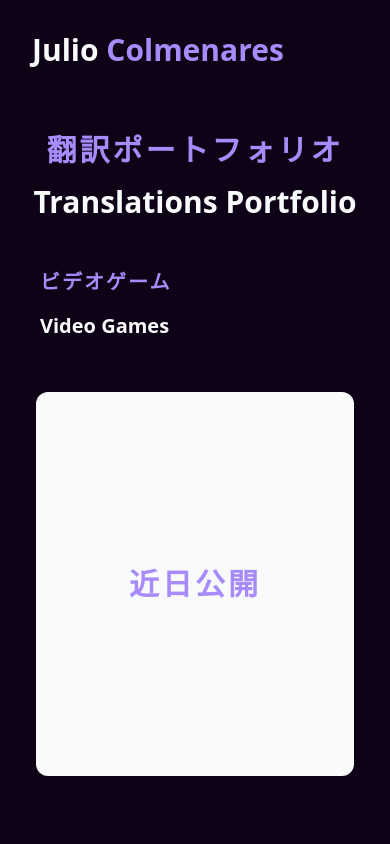
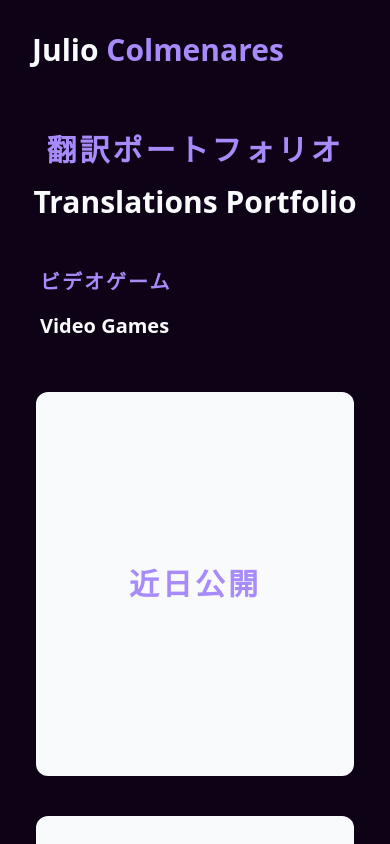
Before and after one commit to soygabrielnunez/translations-portfolio, a Vue app: page / in a window 390 px wide. Shown: the top 844 px of the page. Built offline with nearby package versions, Linux system fonts and the light colour scheme.

Commit message:
adjusting css

```diff
--- a/src/components/Portfolio.vue
+++ b/src/components/Portfolio.vue
@@ -1,29 +1,29 @@
 <template>
-<div class="portfolio-container grid p-8 gap-10">
+<div class="grid p-8 gap-10">
   <section-title text="translations portfolio" japaneseText="翻訳ポートフォリオ" />
   <section-subtitle text="video games" japaneseText="ビデオゲーム" />
-  <div class="grid justify-center grid-cols-1 md:grid-cols-2 lg:grid-cols-3 xl:grid-cols-4 gap-20 p-1 md:p-8">
+  <div class="grid grid-cols-1 md:grid-cols-2 lg:grid-cols-3 xl:grid-cols-4 gap-10 md:gap-20 p-1 md:p-8 justify-center">
     <media-placeholder />
     <media-placeholder />
     <media-placeholder />
     <media-placeholder />
   </div>
   <section-subtitle text="manga" japaneseText="マンガ" />
-  <div class="grid justify-center grid-cols-1 md:grid-cols-2 lg:grid-cols-3 xl:grid-cols-4 gap-20 p-1 md:p-8">
+  <div class="grid grid-cols-1 md:grid-cols-2 lg:grid-cols-3 xl:grid-cols-4 gap-10 md:gap-20 p-1 md:p-8 justify-center">
     <media-placeholder />
     <media-placeholder />
     <media-placeholder />
     <media-placeholder />
   </div>
   <section-subtitle text="novels" japaneseText="小説" />
-  <div class="grid justify-center grid-cols-1 md:grid-cols-2 lg:grid-cols-3 xl:grid-cols-4 gap-20 p-1 md:p-8">
+  <div class="grid grid-cols-1 md:grid-cols-2 lg:grid-cols-3 xl:grid-cols-4 gap-10 md:gap-20 p-1 md:p-8 justify-center">
     <media-placeholder />
     <media-placeholder />
     <media-placeholder />
     <media-placeholder />
   </div>
   <section-subtitle text="NSFW" japaneseText="+18 作品" />
-  <div class="grid justify-center grid-cols-1 md:grid-cols-2 lg:grid-cols-3 xl:grid-cols-4 gap-20 p-1 md:p-8">
+  <div class="grid grid-cols-1 md:grid-cols-2 lg:grid-cols-3 xl:grid-cols-4 gap-10 md:gap-20 p-1 md:p-8 justify-center">
     <media-placeholder />
     <media-placeholder />
     <media-placeholder />
@@ -48,9 +48,6 @@ export default defineComponent({
 </script>
 
 <style scoped>
-.portfolio-container {
-  grid-template-rows: auto auto;
-}
 .subtitle-container {
   background-color: #0d0216;
 }
```
